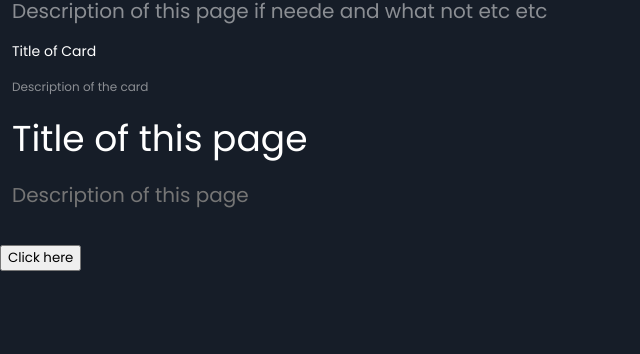
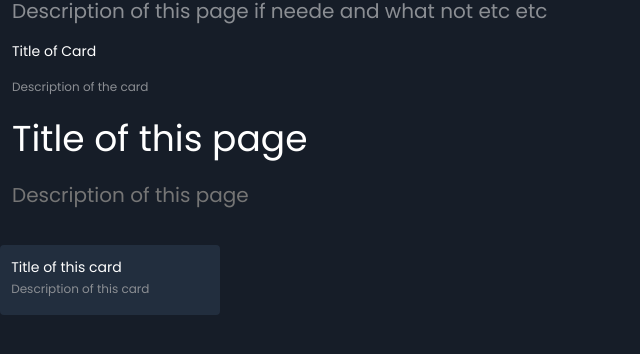
Before and after one commit to riteshsp2000/kanban, a Gatsby site: page / in a window 1280 px wide. Shown: the part 80-434 px from the top of the page, without its empty margins (0-640 px from the left). Built offline with nearby package versions, Linux system fonts and the light colour scheme; Gatsby itself is replaced by a stand-in of ours.

Commit message:
feat: create card component

```diff
--- /dev/null
+++ b/src/components/Card.tsx
@@ -0,0 +1,48 @@
+import React from 'react';
+
+// Libraries
+import styled from 'styled-components';
+
+// Components
+import { Heading2, Body2 } from '.';
+
+const H2 = styled(Heading2)`
+  padding: 0px;
+  padding-bottom: 2px;
+`;
+
+const B2 = styled(Body2)`
+  padding: 0px;
+`;
+
+const CardContainer = styled.div`
+  width: 220px;
+  height: 70px;
+  padding: 0.7rem;
+  overflow: hidden;
+
+  border-radius: 4px;
+  background: var(--color-background-secondary);
+
+  &:hover {
+    cursor: pointer;
+  }
+`;
+
+interface CardProps {
+  setShow: (param: boolean | ((current: boolean) => boolean)) => void;
+  title: string | undefined;
+  description: string | undefined;
+}
+
+const limitString = (str: string, length: number) =>
+  str.length > length ? `${str.substring(0, length)}...` : str;
+
+const Card: React.FC<CardProps> = ({ setShow, title, description }) => (
+  <CardContainer onClick={() => setShow(true)}>
+    <H2>{title ? limitString(title, 20) : 'Title of this card'}</H2>
+    <B2>{description ? limitString(description, 20) : 'Description of this card'}</B2>
+  </CardContainer>
+);
+
+export default Card;
--- a/src/components/index.tsx
+++ b/src/components/index.tsx
@@ -11,3 +11,6 @@
 
 // Modals
 export { default as Modal } from './Modal';
+
+// Cards
+export { default as Card } from './Card';
--- a/src/pages/index.tsx
+++ b/src/pages/index.tsx
@@ -1,6 +1,15 @@
 import React, { useState } from 'react';
 
-import { Heading1, Heading2, Body1, Body2, LargeInput, SmallInput, Modal } from '../components';
+import {
+  Heading1,
+  Heading2,
+  Body1,
+  Body2,
+  LargeInput,
+  SmallInput,
+  Modal,
+  Card,
+} from '../components';
 
 const IndexPage = () => {
   const [largeinput, setLargeInput] = useState<string | undefined>('');
@@ -30,7 +39,7 @@ const IndexPage = () => {
         spellCheck={false}
       />
 
-      <button onClick={() => setShowModal(true)}>Click here</button>
+      <Card setShow={setShowModal} title={largeinput} description={smallInput} />
 
       <Modal
         titleValue={largeinput}
```
